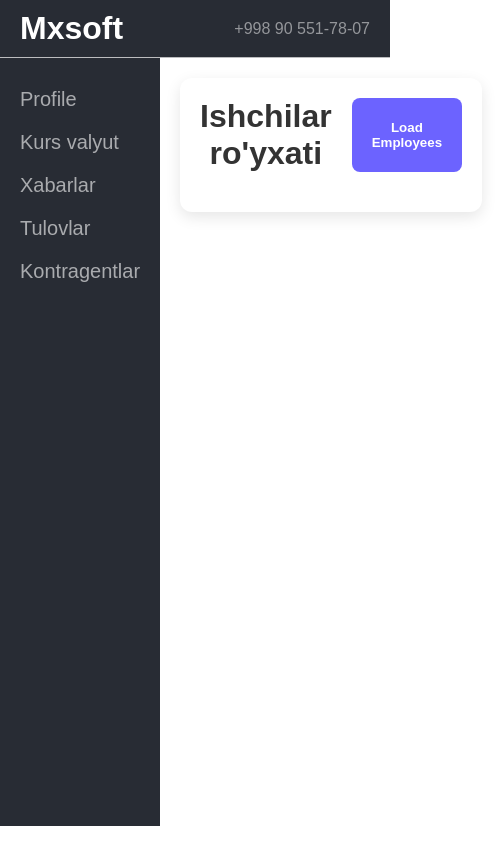
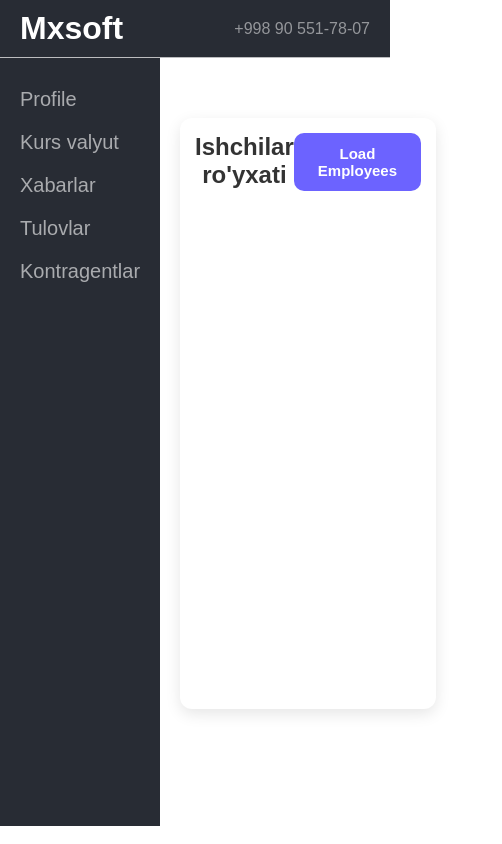
Before and after one commit to vorisxonsobirov/Night-work, a React (Create React App) app: page / in a window 390 px wide. Shown: the whole page, 502 px wide, since content can reach past the window. Built offline with nearby package versions, Linux system fonts and the light colour scheme.

Commit message:
finish media

```diff
--- a/src/components/Profile/profile.css
+++ b/src/components/Profile/profile.css
@@ -1,37 +1,41 @@
 .Profile {
-  /* max-width: 800px; */
-  /* margin: 50px auto; */
+  max-width: 1200px;
+  margin: 40px auto;
   padding: 20px;
   background-color: #ffffff;
   border-radius: 12px;
   box-shadow: 0 5px 15px rgba(0,0,0,0.1);
   font-family: 'Segoe UI', sans-serif;
-  text-align: center;
   overflow-y: auto;
-  max-height: 80vh;
+  height: 70vh;
 }
 ::-webkit-scrollbar{
     width: 2px;
 }
 .btn_holder{
     display: flex;
-    gap: 20px ;
+    justify-content: space-between;
+    align-items: start;
 }
 .Profile h1 {
-  margin-bottom: 20px;
+  text-align: center;
+  font-size: 28px;
   color: #333;
+  margin-bottom: 30px;
 }
 
 .Profile button {
-  padding: 10px 20px;
+  display: block;
+  /* margin: 0 auto 30px; */
+  padding: 12px 24px;
   background-color: #6c63ff;
   color: white;
   border: none;
-  border-radius: 8px;
+  border-radius: 10px;
+  font-size: 16px;
+  font-weight: 600;
   cursor: pointer;
-  font-weight: bold;
   transition: background-color 0.2s ease;
-  margin-bottom: 20px;
 }
 
 .Profile button:hover {
@@ -39,28 +43,60 @@
 }
 
 .user-list {
-  display: flex;
-  flex-wrap: wrap;
+  display: grid;
+  grid-template-columns: repeat(auto-fit, minmax(280px, 1fr));
   gap: 20px;
-  justify-content: center;
 }
 
 .user {
-  flex: 1 1 300px;
-  background-color: #f9f9f9;
+  background-color: #f7f7f7;
   padding: 20px;
   border-radius: 10px;
-  border: 1px solid #eee;
-  text-align: left;
+  border: 1px solid #e0e0e0;
+  transition: transform 0.2s ease;
+}
+
+.user:hover {
+  transform: translateY(-5px);
 }
 
 .user h2 {
   margin-top: 0;
+  font-size: 20px;
   color: #6c63ff;
 }
 
 .user p {
-  margin: 10px 0;
+  margin: 8px 0;
   font-size: 15px;
   color: #444;
+  line-height: 1.4;
 }
+
+/* Адаптация под мобильные устройства */
+@media (max-width: 600px) {
+  .Profile {
+    padding: 15px;
+  }
+
+  .Profile h1 {
+    font-size: 24px;
+  }
+
+  .Profile button {
+    width: 100%;
+    font-size: 15px;
+  }
+
+  .user {
+    padding: 15px;
+  }
+
+  .user h2 {
+    font-size: 18px;
+  }
+
+  .user p {
+    font-size: 14px;
+  }
+}
```
